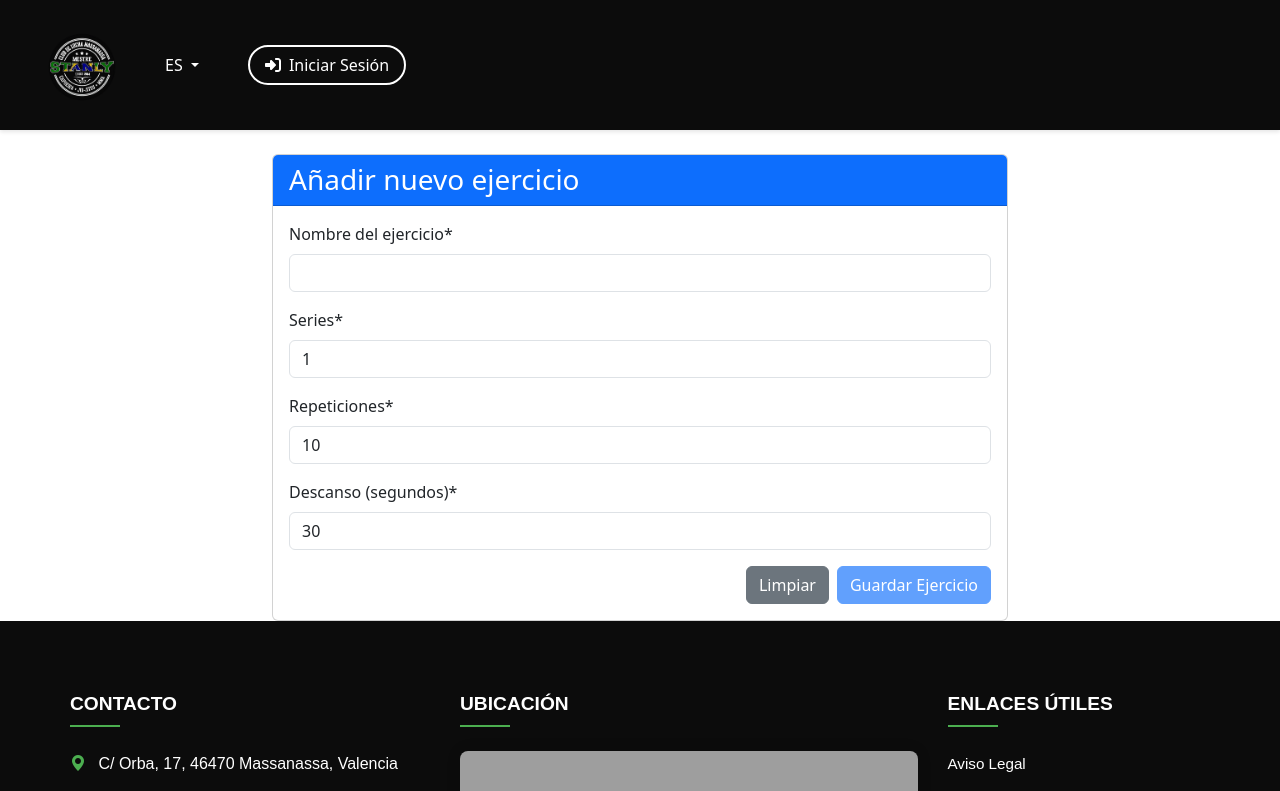
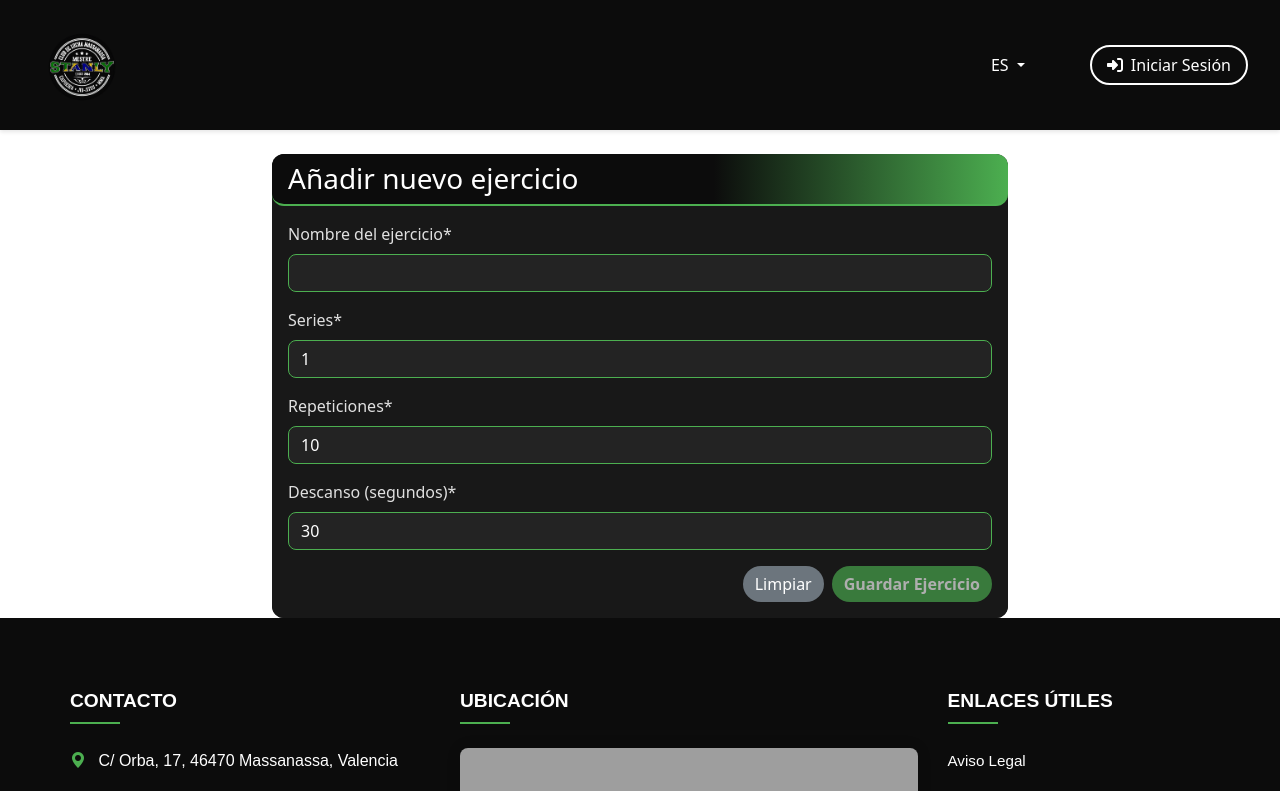
Before and after one commit to sintaxyserror/diario-Fitness, an Angular app: page /ejercicios in a window 1280 px wide. Shown: the top 791 px of the page. Built offline with nearby package versions, Linux system fonts and the light colour scheme; grey boxes are pictures that could not be loaded.

Commit message:
cambios varios

```diff
--- a/src/app/components/forms/ejercicio-form/ejercicio-form.component.css
+++ b/src/app/components/forms/ejercicio-form/ejercicio-form.component.css
@@ -0,0 +1,84 @@
+/* Fondo y bordes para coherencia visual */
+.card, .card-header, .card-body {
+  background-color: #181818 !important;
+  color: #fff !important;
+  border-radius: 12px;
+  border: none;
+}
+
+.card-header {
+  background: linear-gradient(90deg, #0c0c0c 60%, #4CAF50 100%) !important;
+  color: #fff !important;
+  border-bottom: 2px solid #4CAF50;
+}
+
+.form-label, .form-check-label, .list-group-item, .text-muted {
+  color: #e0e0e0 !important;
+}
+
+.form-control, textarea, select {
+  background-color: #232323 !important;
+  color: #fff !important;
+  border: 1px solid #4CAF50;
+  border-radius: 8px;
+}
+
+.form-control:focus, textarea:focus, select:focus {
+  border-color: #ffc107;
+  box-shadow: 0 0 0 2px #ffc10733;
+  background-color: #232323;
+  color: #fff;
+}
+
+.btn-primary {
+  background-color: #4CAF50;
+  border: none;
+  color: #fff;
+  font-weight: 600;
+  border-radius: 20px;
+  transition: background 0.3s;
+}
+
+.btn-primary:hover {
+  background-color: #388e3c;
+}
+
+.btn-secondary, .btn-outline-secondary {
+  border-radius: 20px;
+  background-color: #6c757d !important;
+  color: #fff !important;
+  border: none !important;
+  font-weight: 500;
+  transition: background 0.3s;
+}
+
+.btn-secondary:hover, .btn-outline-secondary:hover {
+  background-color: #495057 !important;
+  color: #fff !important;
+}
+
+.invalid-feedback, .alert-danger {
+  color: #ffc107 !important;
+}
+
+.alert-success {
+  color: #4CAF50 !important;
+}
+
+/* Consejos accesibles */
+.card-body .list-group-item {
+  color: #4CAF50 !important;
+  background: #fff !important;
+  border: none;
+  font-weight: 500;
+}
+
+.card-body .list-group-item strong {
+  color: #111 !important;
+}
+
+@media (max-width: 600px) {
+  .card, .card-header, .card-body {
+    border-radius: 0;
+  }
+}
--- a/src/app/components/forms/rutina-form/rutina-form.component.css
+++ b/src/app/components/forms/rutina-form/rutina-form.component.css
@@ -1,11 +1,89 @@
+/* Fondo y bordes para coherencia visual */
+.card, .card-header, .card-body {
+  background-color: #181818 !important;
+  color: #fff !important;
+  border-radius: 12px;
+  border: none;
+}
+
+.card-header {
+  background: linear-gradient(90deg, #0c0c0c 60%, #4CAF50 100%) !important;
+  color: #fff !important;
+  border-bottom: 2px solid #4CAF50;
+}
+
+.form-label, .form-check-label, .list-group-item, .text-muted {
+  color: #e0e0e0 !important;
+}
+
+.form-control, textarea, select {
+  background-color: #232323 !important;
+  color: #fff !important;
+  border: 1px solid #4CAF50;
+  border-radius: 8px;
+}
+
+.form-control:focus, textarea:focus, select:focus {
+  border-color: #ffc107;
+  box-shadow: 0 0 0 2px #ffc10733;
+  background-color: #232323;
+  color: #fff;
+}
+
+.btn-primary {
+  background-color: #4CAF50;
+  border: none;
+  color: #fff;
+  font-weight: 600;
+  border-radius: 20px;
+  transition: background 0.3s;
+}
+
+.btn-primary:hover {
+  background-color: #388e3c;
+}
+
+.btn-secondary, .btn-outline-secondary {
+  border-radius: 20px;
+  background-color: #6c757d !important;
+  color: #fff !important;
+  border: none !important;
+  font-weight: 500;
+  transition: background 0.3s;
+}
+
+.btn-secondary:hover, .btn-outline-secondary:hover {
+  background-color: #495057 !important;
+  color: #fff !important;
+}
+
+.invalid-feedback, .alert-danger {
+  color: #ffc107 !important;
+}
+
+.alert-success {
+  color: #4CAF50 !important;
+}
+
 /* Hace la lista de ejercicios desplazable si es muy larga */
 .ejercicios-scroll {
   max-height: 350px;
   overflow-y: auto;
-  border: 1px solid #e0e0e0;
-  border-radius: 6px;
-  padding: 0.5rem 0.5rem 0.5rem 0.5rem;
-  background: #fafbfc;
+  border: 1px solid #4CAF50;
+  border-radius: 8px;
+  padding: 0.5rem;
+  background: #232323;
+}
+
+.card-body .list-group-item {
+  color: #4CAF50 !important;
+  background: #fff !important;
+  border: none;
+  font-weight: 500;
+}
+
+.card-body .list-group-item strong {
+  color: #111 !important;
 }
 
 @media (max-width: 600px) {
@@ -13,4 +91,7 @@
     max-height: 200px;
     padding: 0.25rem;
   }
+  .card, .card-header, .card-body {
+    border-radius: 0;
+  }
 }
--- a/src/app/components/header/header.component.html
+++ b/src/app/components/header/header.component.html
@@ -4,12 +4,11 @@
             <button class="navbar-toggler" type="button" data-bs-toggle="collapse" data-bs-target="#collapsibleNavbar">
                 <span class="navbar-toggler-icon"></span>
             </button>
-            <div class="collapse navbar-collapse" id="collapsibleNavbar">
-                <a class="navbar-brand" href="#" routerLink="" routerLinkActive="active">
-                    <img class="rounded-pill" src="../../../../images/logo2.png" alt="Logotipo del Diario Fitness" />
-                </a>
+            <a class="navbar-brand" href="#" routerLink="" routerLinkActive="active">
+                <img class="rounded-pill" src="../../../../images/logo2.png" alt="Logotipo del Diario Fitness" />
+            </a>
+            <div class="collapse navbar-collapse">
                 <ng-container>
-
                     @if (userRole === 'usuario') {
                     <ul class="navbar-nav mx-auto">
                         <li class="nav-item">
@@ -71,7 +70,9 @@
                     </ul>
 
                     }
-
+                </ng-container>
+                <!-- Contenedor a la derecha SIEMPRE visible -->
+                <div class="d-flex align-items-center ms-auto gap-2">
                     <div class="dropdown language-selector">
                         <button class="btn btn-link dropdown-toggle" type="button" data-bs-toggle="dropdown">
                             {{ isSpanish ? 'ES' : 'EN' }}
@@ -90,6 +91,7 @@
                         </ul>
                     </div>
                     <div id="google_translate_element" class="ms-3"></div>
+                    <!-- Login/Logout según rol -->
                     @if(userRole === 'invitado'){
                     <ul class="navbar-nav">
                         <li class="nav-item ms-3">
@@ -99,17 +101,7 @@
                             </a>
                         </li>
                     </ul>
-                    }@else if(userRole === 'usuario'){
-                    <ul class="navbar-nav">
-                        <li class="nav-item ms-3">
-                            <button class="nav-link login-btn bg-transparent border-0" (click)="logout()"
-                                style="cursor:pointer;">
-                                <i class="fas fa-sign-in-alt"></i>
-                                <span class="fw-bold">{{ userName }}</span>
-                            </button>
-                        </li>
-                    </ul>
-                    }@else if (userRole === 'administrador'){
+                    }@else if(userRole === 'usuario' || userRole === 'administrador'){
                     <ul class="navbar-nav">
                         <li class="nav-item ms-3">
                             <button class="nav-link login-btn bg-transparent border-0" (click)="logout()"
@@ -120,9 +112,7 @@
                         </li>
                     </ul>
                     }
-
-                </ng-container>
-                <ng-template #soloLogo></ng-template>
+                </div>
             </div>
         </div>
     </nav>
```
